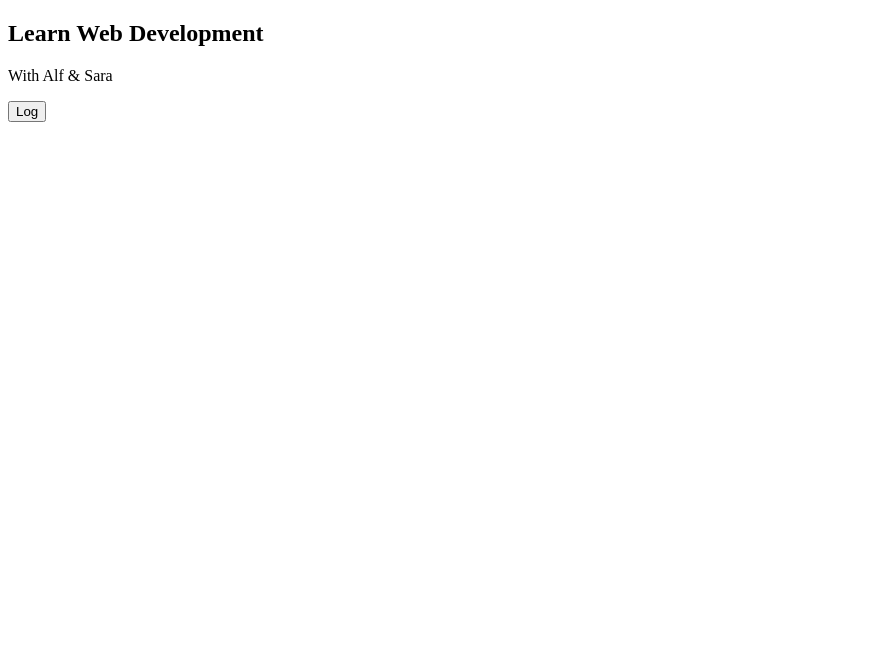
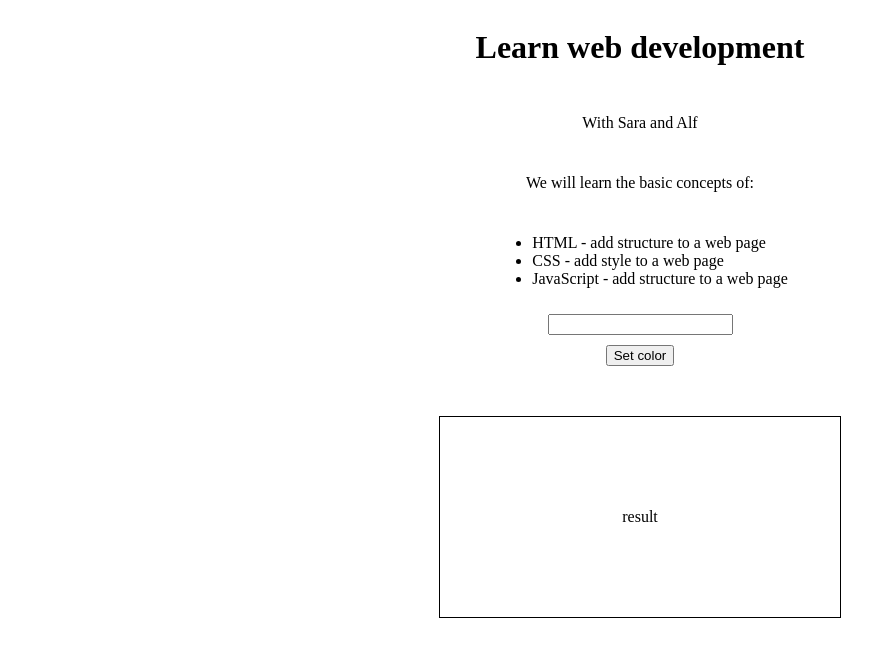
Before and after one commit to saramartinattwoday/learn-web-development, a plain HTML site: page index.html in a window 1280 px wide. Shown: the whole page, without its empty margins (0-896 px from the left). Drawn offline with Linux system fonts and the light colour scheme.

Commit message:
add final code example and basic code

```diff
--- a/index.html
+++ b/index.html
@@ -1,18 +1,57 @@
 <!DOCTYPE html>
-<html>
-<head>
-<script>
-function myFunction() {
-    console.log("Hello, World!");
-}
-</script>
-</head>
-<body>
-
-<h2>Learn Web Development</h2>
-<p>With Alf & Sara</p>
-
-<button type="button" onclick="myFunction()">Log</button>
-
-</body>
+<html lang="en">
+  <head>
+    <meta charset="UTF-8" />
+    <meta name="viewport" content="width=device-width, initial-scale=1.0" />
+    <title>Learn web development!</title>
+    <style>
+      .container {
+        display: flex;
+        flex-direction: column;
+        align-items: center;
+        margin: auto;
+        max-width: 600px;
+        gap: 10px;
+      }
+      .result {
+        display: flex;
+        justify-content: center;
+        align-items: center;
+        width: 400px;
+        height: 200px;
+        border: 1px solid black;
+        margin-top: 40px;
+      }
+    </style>
+  </head>
+  <body>
+    <div class="container">
+      <h1>Learn web development</h1>
+      <p>With Sara and Alf</p>
+      <p>We will learn the basic concepts of:</p>
+      <ul>
+        <li>HTML - add structure to a web page</li>
+        <li>CSS - add style to a web page</li>
+        <li>JavaScript - add structure to a web page</li>
+      </ul>
+      <input id="input" />
+      <button id="button" type="button">Set color</button>
+      <div id="result" class="result">result</div>
+    </div>
+    <script>
+      const clickHandler = (e) => {
+        e.preventDefault();
+        const currentColor = inputEl.value;
+        if (currentColor) {
+          resultEl.style.backgroundColor = currentColor;
+        } else {
+          alert("Please provide a color");
+        }
+      };
+      const inputEl = document.getElementById("input");
+      const btnEl = document.getElementById("button");
+      const resultEl = document.getElementById("result");
+      btnEl.addEventListener("click", clickHandler);
+    </script>
+  </body>
 </html>
```
Also changed, not shown: index.basic.html (added, +38 -0 lines).
